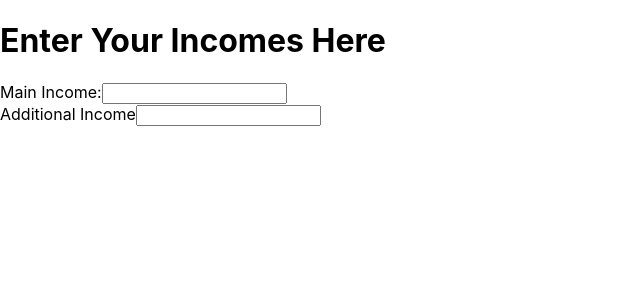
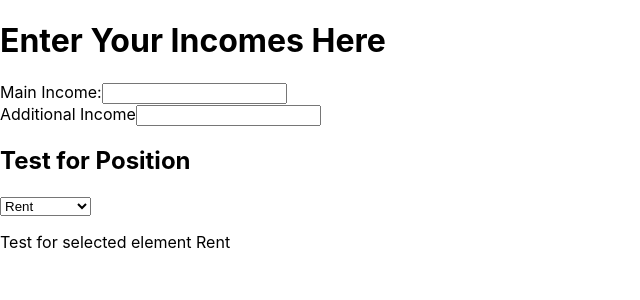
Before and after one commit to TechKuro/cashmeowt_finance, a React (Create React App) app: page / in a window 1280 px wide. Shown: the top 300 px of the page, without its empty margins (0-640 px from the left). Built offline with nearby package versions, Linux system fonts and the light colour scheme.

Commit message:
added dropdown select items with positioning text

```diff
--- a/src/App.js
+++ b/src/App.js
@@ -1,13 +1,39 @@
+import { useState } from 'react';
 import IncomeInputs from './components/IncomeInputs';
+import SelectDropdown from './components/SelectDropdown';
+
 
 function App() {
+  const options = [
+    {value: 'Rent', label: 'Rent'},
+    {value: 'Petrol', label: 'Petrol'},
+    {value: 'Groceries', label: 'Groceries'},
+    {value: 'Shopping', label: 'Shopping'},
+    {value: 'Credit Cards', label: 'Credit Card'},
+    {value: 'Mortgage', label: 'Mortgage'},
+  ];
+
+  const [selectedOptions, setSelectionOptions] = useState(options[0].value);
+
+  const handleDropdownChange = (event) => {
+    setSelectionOptions(event.target.value);
+  };
+
   return (
     <div>
       <h1>Enter Your Incomes Here</h1>
 
       <IncomeInputs />
+      <div>
+        <h2>Test for Position</h2>
+        <SelectDropdown options={options} onChange={handleDropdownChange} />
+        <p>Test for selected element {selectedOptions}</p>
+      </div>
     </div>
+
   )
+
+
 }
 
 export default App;
--- /dev/null
+++ b/src/components/SelectDropdown.jsx
@@ -0,0 +1,13 @@
+const SelectDropdown = ({options, onChange}) => {
+    return(
+        <select onChange={onChange}>
+        {options.map((option, index) => (
+           <option key={index} value={option.value}>
+            {option.label}
+           </option>
+        ))}
+        </select>
+    )
+}
+
+export default SelectDropdown;
```
